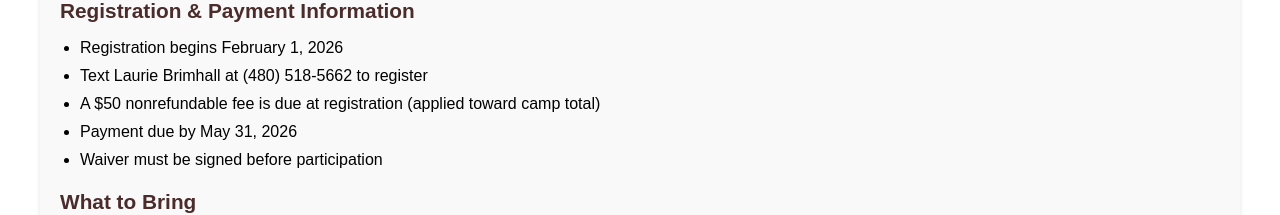
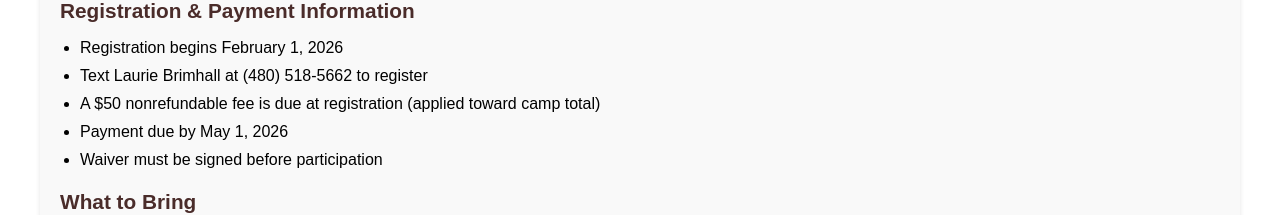
Before and after one commit to harrisonoakess/SCEEP, a React (Create React App) app in the folder client/: page /programs in a window 1280 px wide. Shown: the part 2340-2555 px from the top of the page. Built offline with nearby package versions, Linux system fonts and the light colour scheme.

Commit message:
fixed payment due date

```diff
--- a/client/src/pages/Programs.js
+++ b/client/src/pages/Programs.js
@@ -183,7 +183,7 @@ const Programs = () => {
           "Registration begins February 1, 2026",
           "Text Laurie Brimhall at (480) 518-5662 to register",
           "A $50 nonrefundable fee is due at registration (applied toward camp total)",
-          "Payment due by May 31, 2026",
+          "Payment due by May 1, 2026",
           "Waiver must be signed before participation",
         ]}
         whatToBring={[
```
